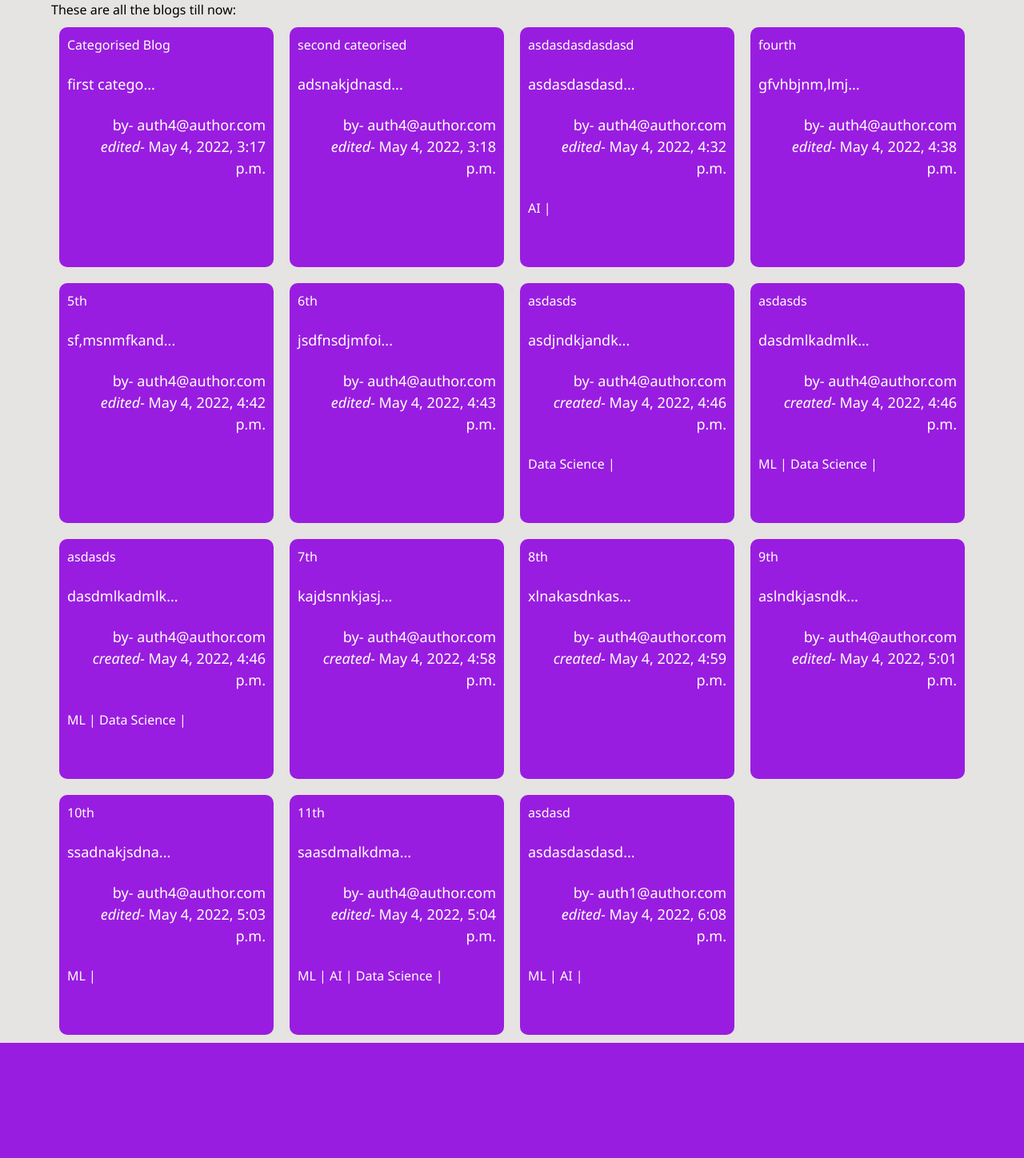
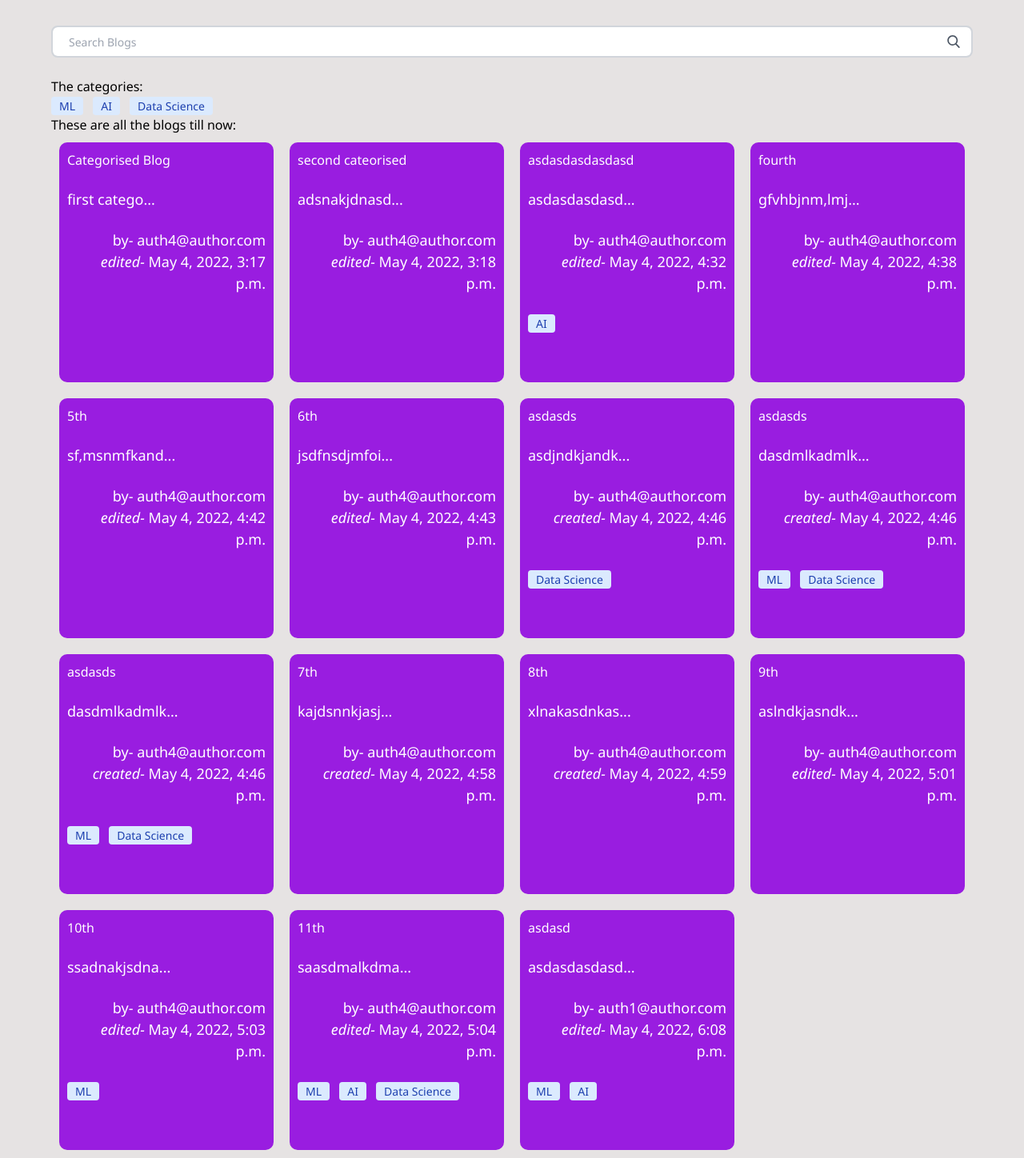
Before and after one commit to Mad-God/blogging-webllisto, a Django app: page /blog/list in a window 1280 px wide. Shown: the part 80-1528 px from the top of the page at 80% size. Before the commit the page ends 1384 px from the top, so only its background shows below. Run offline with Django 3.2, Linux system fonts and the light colour scheme; data comes from the database, SQL or seed files in the repository; some libraries are stand-ins or nearby versions.

Commit message:
Added the search bar to the UI and the functioning to handle get requests in the list and category-blog views

```diff
--- a/blog/models.py
+++ b/blog/models.py
@@ -39,7 +39,7 @@ class PostQuerySet(models.QuerySet):
 
         print("asdasdasdasd", qs)
         qsf = self.filter(id__in = qs)
-        breakpoint()
+        # breakpoint()
         return qsf
         # return self.annotate(cats = F('category')).filter(cats__icontains = cat.name)
 # from blog.models import Blog, Category
--- a/blog/templates/blog/blog_list.html
+++ b/blog/templates/blog/blog_list.html
@@ -30,7 +30,45 @@
    }
 </style>
 <section>
-<h1> These are all the blogs till now: </h1>
+
+     {% comment %} the search bar {% endcomment %}
+
+     <br>
+     <div class = "mx-auto" style = "width:100%;">
+       <form method = "GET">
+         <div class="pt-2 relative mx-auto text-gray-600">
+         <input class="border-2 border-gray-300 bg-white h-10 px-5 pr-16 rounded-lg text-sm focus:outline-none form-control relative flex-auto min-w-0 block w-full px-3 py-1.5 text-base font-normal text-gray-700 bg-white bg-clip-padding border border-solid border-gray-300 rounded transition ease-in-out m-0 focus:text-gray-700 focus:bg-white focus:border-blue-600 focus:outline-none"
+           type="text" name="q" placeholder="Search Blogs">
+         <button type="submit" class="absolute right-0 top-0 mt-5 mr-4">
+           <svg class="text-gray-600 h-4 w-4 fill-current" xmlns="http://www.w3.org/2000/svg"
+             xmlns:xlink="http://www.w3.org/1999/xlink" version="1.1" id="Capa_1" x="0px" y="0px"
+             viewBox="0 0 56.966 56.966" style="enable-background:new 0 0 56.966 56.966;" xml:space="preserve"
+             width="512px" height="512px">
+             <path
+               d="M55.146,51.887L41.588,37.786c3.486-4.144,5.396-9.358,5.396-14.786c0-12.682-10.318-23-23-23s-23,10.318-23,23  s10.318,23,23,23c4.761,0,9.298-1.436,13.177-4.162l13.661,14.208c0.571,0.593,1.339,0.92,2.162,0.92  c0.779,0,1.518-0.297,2.079-0.837C56.255,54.982,56.293,53.08,55.146,51.887z M23.984,6c9.374,0,17,7.626,17,17s-7.626,17-17,17  s-17-7.626-17-17S14.61,6,23.984,6z" />
+           </svg>
+         </button>
+       </div>
+
+       </form>
+     </div>
+     <br>
+
+
+
+<h1> The categories: </h1>
+   {% for cat in categories %}
+      <a href = "{% url 'blog:category-blog' cat=cat.id %}">
+         <span class="bg-blue-100 text-blue-800 text-sm font-medium mr-2 px-2.5 py-0.5 rounded dark:bg-blue-200 dark:text-blue-800">{{cat}}</span>
+
+      </a>
+
+   {% endfor %}
+{% if cat_label %}
+   <h1> These are all the blogs in {{cat_label}}: </h1>
+{% else %}
+   <h1> These are all the blogs till now: </h1>
+{% endif %}
 
 <div class="cardContainer">
     {% for blog in blogs %}
@@ -54,7 +92,10 @@
         <br>
 
         {% for cat in blog.category.all %}
-        <span class="text-right">{{cat}} |</span>
+         <a href = "{% url 'blog:category-blog' cat=cat.id %}">
+            <span class="bg-blue-100 text-blue-800 text-sm font-medium mr-2 px-2.5 py-0.5 rounded dark:bg-blue-200 dark:text-blue-800">{{cat}}</span>
+
+         </a>
 
         {% endfor %}
         </div>
--- a/blog/urls.py
+++ b/blog/urls.py
@@ -11,5 +11,5 @@ urlpatterns = [
     path('create', blog_create,name = 'create'),
     path('update/<int:pk>', blog_update,name = 'update'),
     path('list', blog_list,name = 'list'),
-    path('category/<int:cat>', blog_by_category,name = 'category-blogs'),
+    path('category/<int:cat>', blog_by_category,name = 'category-blog'),
 ]
--- a/blog/views.py
+++ b/blog/views.py
@@ -80,16 +80,49 @@ def blog_update(request, pk):
 
 
 def blog_list(request):
+
+
+    if request.GET.get("q"):
+        # print("\n\n\n\n",self.request.GET.get("q"), "get")
+        # queryset = queryset.filter(name__icontains = self.request.GET.get("q"))
+        # q2 = Product.objects.filter(index__icontains = self.request.GET.get("q"), shop__pk = self.kwargs['pk'])
+        # print(q2)
+        # print("final qs: ", queryset)
+        # queryset = queryset.union(q2)
+        blogs = Blog.objects.filter(title__icontains = request.GET.get("q"))
+        print(blogs)
+        context = {"blogs":blogs}
+        context["categories"] = Category.objects.all()
+        return render(request, "blog/blog_list.html", context)
+
+
     blogs = Blog.objects.all()
     print(blogs)
     context = {"blogs":blogs}
+    context["categories"] = Category.objects.all()
     return render(request, "blog/blog_list.html", context)
 
 
 def blog_by_category(request, cat = None):
+
+    if request.GET.get("q"):
+        # print("\n\n\n\n",self.request.GET.get("q"), "get")
+        # queryset = queryset.filter(name__icontains = self.request.GET.get("q"))
+        # q2 = Product.objects.filter(index__icontains = self.request.GET.get("q"), shop__pk = self.kwargs['pk'])
+        # print(q2)
+        # print("final qs: ", queryset)
+        # queryset = queryset.union(q2)
+        blogs = Blog.objects.filter(title__icontains = request.GET.get("q"))
+        print(blogs)
+        context = {"blogs":blogs}
+        context["categories"] = Category.objects.all()
+        return render(request, "blog/blog_list.html", context)
+
     cat = Category.objects.get(id = cat)
     blogs = Blog.objects.category(cat)
     # blogs = Blog.objects.all()
     # print(blogs)
     context = {"blogs":blogs}
+    context["categories"] = Category.objects.all()
+    context["cat_label"] = cat.name
     return render(request, "blog/blog_list.html", context)
--- a/temp.txt
+++ b/temp.txt
@@ -43,4 +43,6 @@ todo:
 
     done: revert mail thorugh ModelAdmin
 
-    category filter on model
+    done: category filter on model
+
+    done: search blogs on title
```
